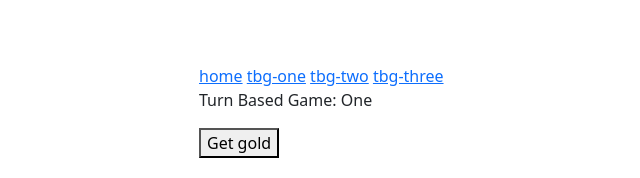
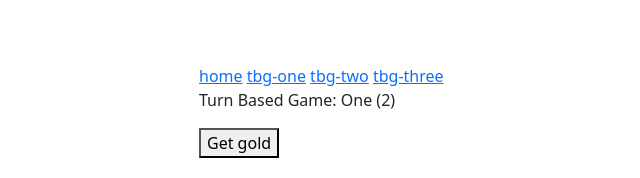
Before and after one commit to IgorOffline/SHINY-GOLD-SHINY-DIAMOND, a SvelteKit app in the folder shiny-svelte/: page /tbg-one in a window 1280 px wide. Shown: the top 178 px of the page, without its empty margins (57-697 px from the left). Built offline with nearby package versions, Linux system fonts and the light colour scheme.

Commit message:
Svelte pathState

```diff
--- /dev/null
+++ b/shiny-svelte/src/lib/path.svelte.ts
@@ -0,0 +1,3 @@
+export const pathState = $state({
+	base: 'http://localhost:8080/'
+});
--- a/shiny-svelte/src/routes/tbg-one/+page.svelte
+++ b/shiny-svelte/src/routes/tbg-one/+page.svelte
@@ -1,11 +1,13 @@
 <script>
+	import { pathState } from '$lib/path.svelte.js';
+
 	let gold = $state();
 
 	async function getGold() {
-		const response = await fetch('http://localhost:8080/');
+		const response = await fetch(pathState.base);
 		gold = await response.json();
 	}
 </script>
 
-<p>Turn Based Game: One</p>
+<p>Turn Based Game: One (2)</p>
 <button onclick={getGold}>Get gold</button>
```
